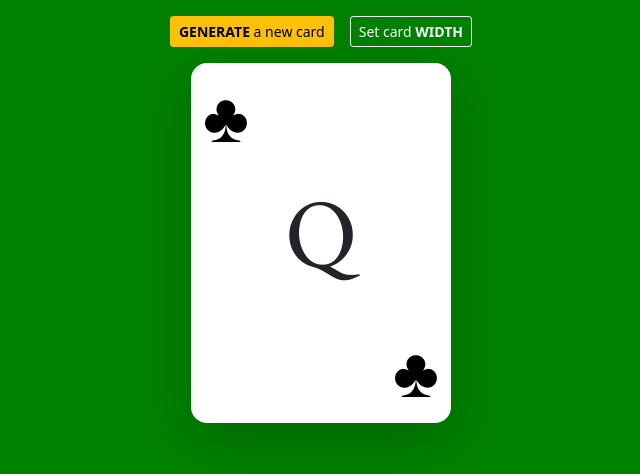
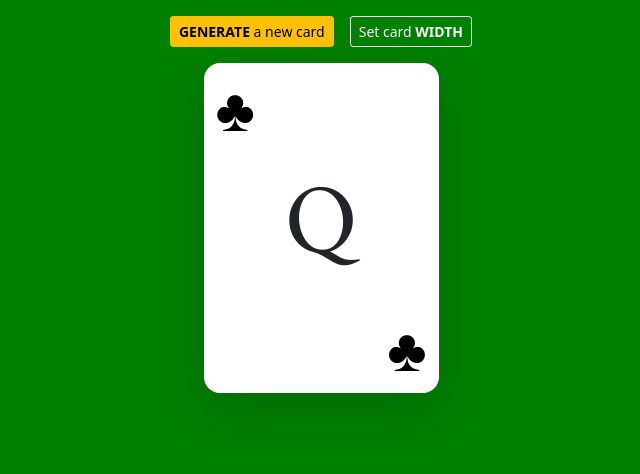
Before and after one commit to m4n50n/random_card_generator, a plain HTML site: page index.html in a window 1280 px wide. Shown: the whole page, without its empty margins (319-959 px from the left). Drawn offline with Linux system fonts and the light colour scheme.

Commit message:
fix: new card sizes

```diff
--- a/assets/css/styles.css
+++ b/assets/css/styles.css
@@ -15,7 +15,7 @@ body {
 
 .main-card {
     border-radius: 1rem;
-    width: 260px;
+    width: 235px;
     min-width: 150px;
     height: auto;
 }
@@ -28,7 +28,7 @@ body {
 
 /* -- CARD ICONS -- */
 .main-icon span {
-    font-size: 70px;
+    font-size: 60px;
 }
 
 .heart, .diamond {
```
